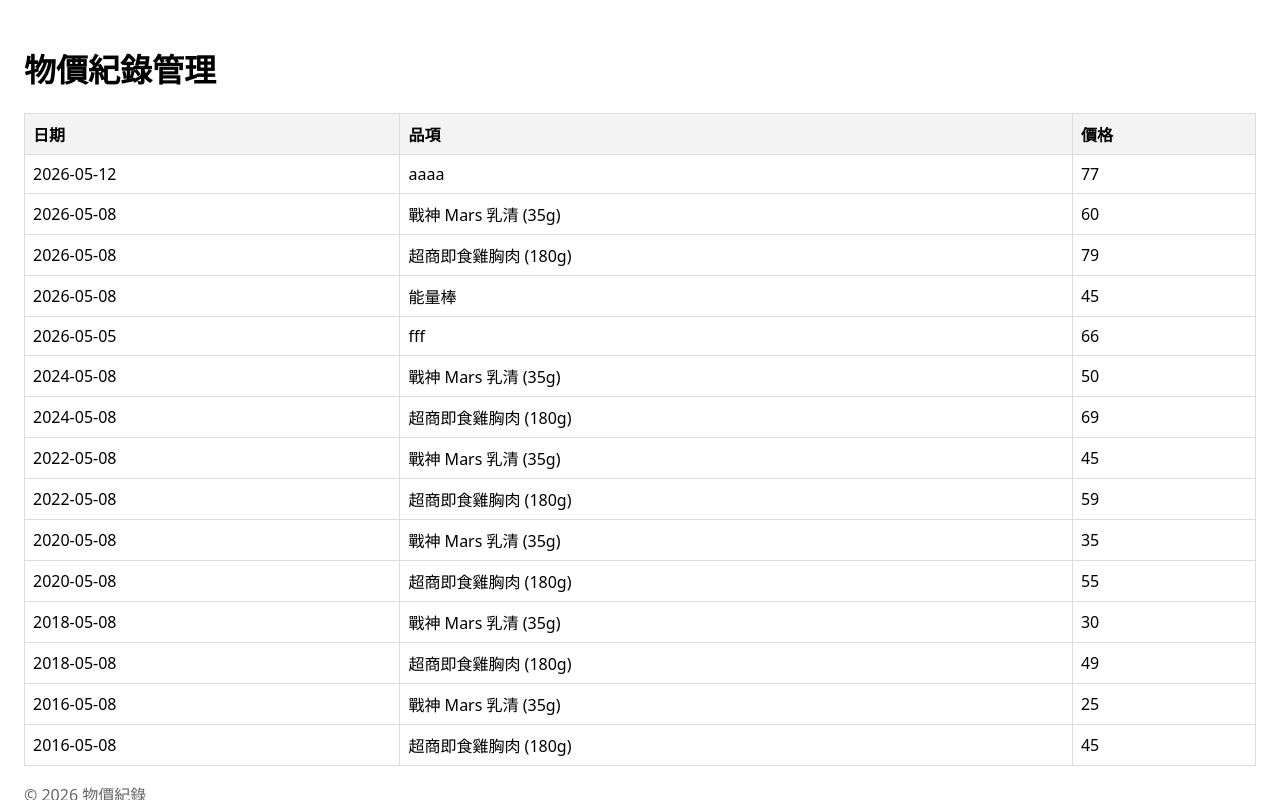
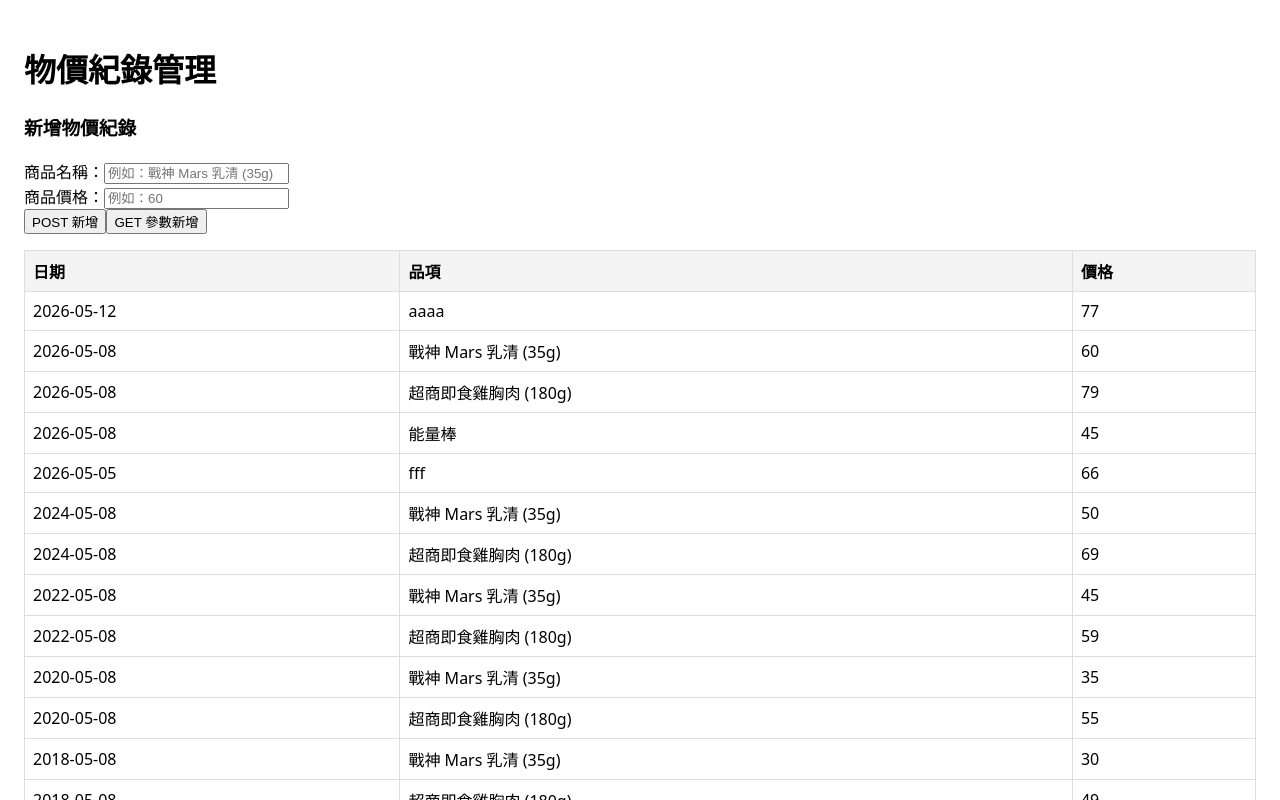
Before and after one commit to shshshsunny/hw5, a Vue app: page / in a window 1280 px wide. Shown: the top 800 px of the page. Built offline with nearby package versions, Linux system fonts and the light colour scheme.

Commit message:
Update PriceForm.vue

```diff
--- a/src/components/PriceForm.vue
+++ b/src/components/PriceForm.vue
@@ -1,3 +1,25 @@
+<template>
+  <div class="price-form">
+    <h3>新增物價紀錄</h3>
+    <form>
+      <div class="form-group">
+        <label>商品名稱：</label>
+        <input v-model="itemName" type="text" placeholder="例如：戰神 Mars 乳清 (35g)" required />
+      </div>
+
+      <div class="form-group">
+        <label>商品價格：</label>
+        <input v-model.number="itemPrice" type="number" placeholder="例如：60" required />
+      </div>
+
+      <div class="button-group">
+        <button type="button" @click="addPricePost" class="btn btn-post">POST 新增</button>
+        <button type="button" @click="addPriceGet" class="btn btn-get">GET 參數新增</button>
+      </div>
+    </form>
+  </div>
+</template>
+
 <script>
 export default {
   name: 'PriceForm',
@@ -8,19 +30,32 @@ export default {
     }
   },
   methods: {
-    // 1. 處理 POST 新增按鈕 (改為直接存入 LocalStorage)
+    // 1. POST 按鈕：直接寫入 LocalStorage
     addPricePost() {
+      this.saveToLocal('POST');
+    },
+
+    // 2. GET 按鈕：效果相同，確保兩個按鈕線上都能正常運作
+    addPriceGet() {
+      this.saveToLocal('GET');
+    },
+
+    // 統一的新增邏輯
+    saveToLocal(methodType) {
       if (!this.itemName || !this.itemPrice) {
         alert('請填寫商品名稱與價格！');
         return;
       }
 
-      // 抓取目前的紀錄
+      // 撈出目前瀏覽器的紀錄
       let currentData = JSON.parse(localStorage.getItem('protein_tracker_data') || '[]')
 
-      // 把新輸入的資料塞到最前面
+      // 自動獲取今天的日期 (YYYY-MM-DD)
+      const today = new Date().toISOString().split('T')[0]
+
+      // 把新填寫的資料加到清單最上面
       currentData.unshift({
-        record_date: new Date().toISOString().split('T')[0], // 自動抓今天的日期
+        record_date: today,
         item_name: this.itemName,
         item_price: this.itemPrice
       })
@@ -28,32 +63,19 @@ export default {
       // 存回瀏覽器
       localStorage.setItem('protein_tracker_data', JSON.stringify(currentData))
 
-      alert('POST 新增成功！');
+      alert(`${methodType} 新增成功！`);
+
+      // 清空輸入框
       this.itemName = '';
       this.itemPrice = '';
-      this.$emit('submitted'); // 通知 App.vue 重新整理表格畫面
-    },
 
-    // 2. 處理 GET 新增按鈕 (在純前端模式下，功能與 POST 相同，確保兩個按鈕都能動)
-    addPriceGet() {
-      if (!this.itemName || !this.itemPrice) {
-        alert('請填寫商品名稱與價格！');
-        return;
-      }
-
-      let currentData = JSON.parse(localStorage.getItem('protein_tracker_data') || '[]')
-      currentData.unshift({
-        record_date: new Date().toISOString().split('T')[0],
-        item_name: this.itemName,
-        item_price: this.itemPrice
-      })
-      localStorage.setItem('protein_tracker_data', JSON.stringify(currentData))
-
-      alert('GET 參數新增成功！');
-      this.itemName = '';
-      this.itemPrice = '';
-      this.$emit('submitted'); // 通知 App.vue 重新整理表格畫面
+      // 通知 App.vue 重新整理表格
+      this.$emit('submitted');
     }
   }
 }
 </script>
+
+<style scoped>
+/* 這裡維持妳原本寫的 CSS 即可，完全不用修改 */
+</style>
```
